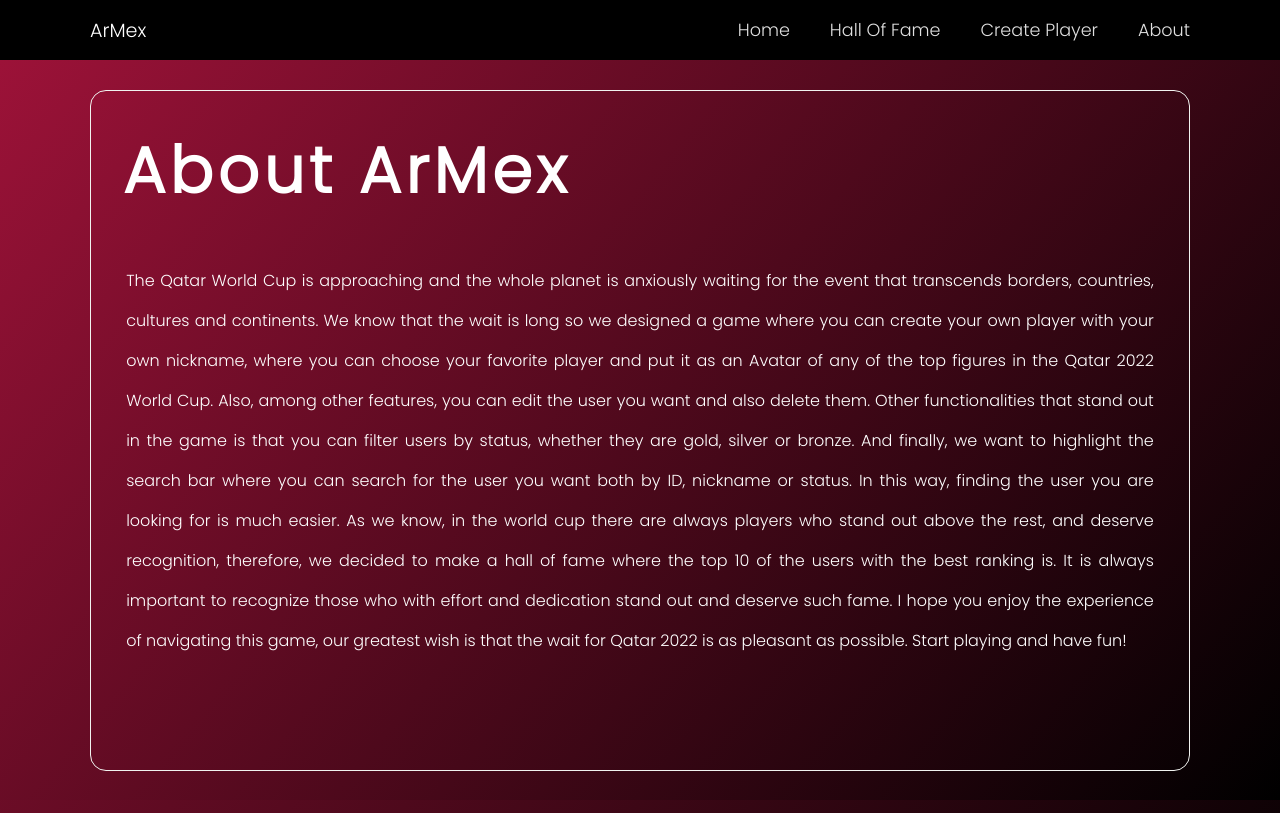
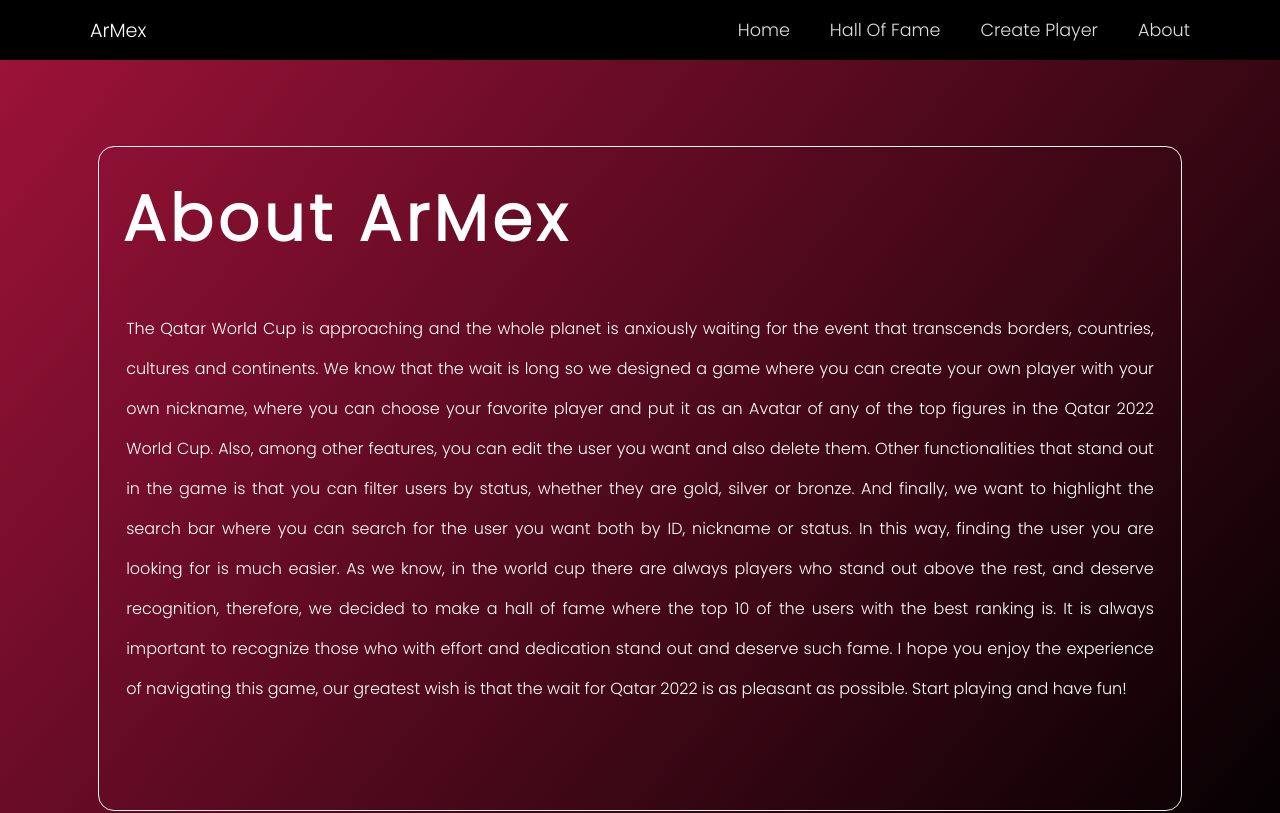
Before and after one commit to ArmandLord/ArMex, a React (Create React App) app in the folder client/: page /about in a window 1280 px wide. Shown: the top 813 px of the page. Built offline with nearby package versions, Linux system fonts and the light colour scheme; no server answers; a web font is replaced by a local one.

Commit message:
fixabout

```diff
--- a/client/src/Pages/About/About.styled.js
+++ b/client/src/Pages/About/About.styled.js
@@ -14,6 +14,14 @@ export const AboutContainer = styled.div`
   flex-direction: column;
   align-items: center;
   margin-bottom: 250px;
+  padding: 3rem;
+
+  @media (max-width: 450px) {
+
+      padding: 0rem;
+    }
+
+
 `;
 
 
@@ -23,6 +31,7 @@ export const JustifyAbout = styled(Container)`
   justify-content: space-around;
   align-items: center;
   transition: all 0.4s ease-in-out;
+
   &:hover {
     cursor: pointer;
     /* transform: scale(1.05); */
@@ -34,6 +43,7 @@ export const JustifyAbout = styled(Container)`
       height: 100vh;
 
     }
+
   }
 `;
 
@@ -41,9 +51,10 @@ export const AboutText = styled.div`
   text-align: justify;
   border: 1px solid rgb(241, 243, 240);
   border-radius: 1rem;
+  flex-direction: column;
+  padding:1.5rem;
 
-  flex-direction: column;
-  padding: 2rem;
+
   @media (max-width: 900px) {
     overflow-y: scroll;
     margin: 2rem 0;
```
